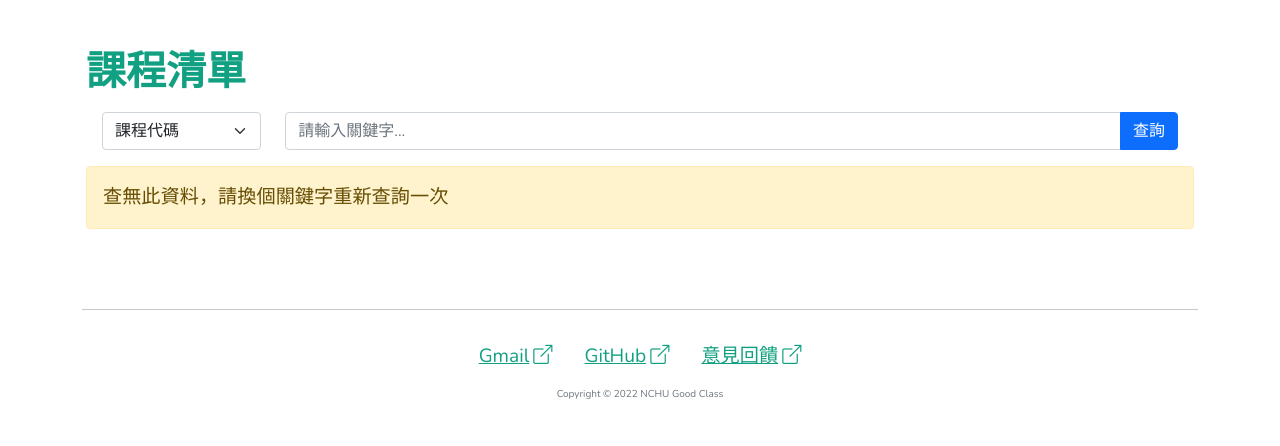
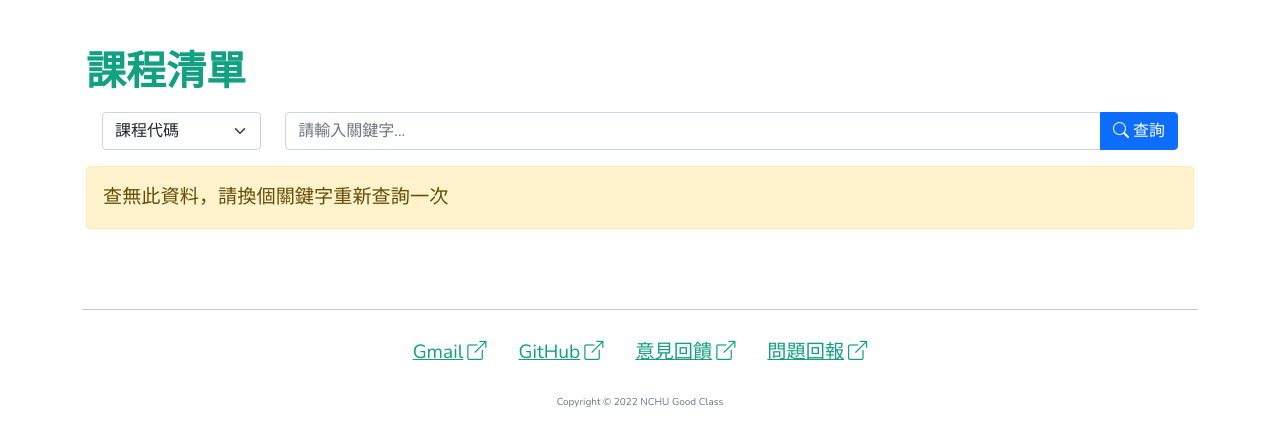
Before and after one commit to AndyChiangSH/NCHU-Good-Class, a Django app: page /web/class/ in a window 1280 px wide. Shown: the part 62-508 px from the top of the page. Run offline with Django 3.2, Linux system fonts and the light colour scheme; data that the repository does not hold is empty; some libraries are stand-ins or nearby versions.

Commit message:
0.2.6 - add 問題回報 + add search icon

```diff
--- a/templates/base.html
+++ b/templates/base.html
@@ -134,17 +134,21 @@
 
     <div class="container footer">
         <hr class="my-3">
-        <div class="d-flex flex-wrap justify-content-center">
-            <div class="m-3 text-center">
+        <div class="d-flex flex-wrap justify-content-center my-4">
+            <div class="mx-3 my-1 text-center">
                 <a class="link-main-color" href="mailto:nchugoodclass@gmail.com">Gmail<i
                         class="bi bi-box-arrow-up-right ms-1"></i></a>
             </div>
-            <div class="m-3 text-center">
+            <div class="mx-3 my-1 text-center">
                 <a class="link-main-color" href="https://github.com/AndyChiangSH/NCHU-Good-Class"
                     target="_blank">GitHub<i class="bi bi-box-arrow-up-right ms-1"></i></a>
             </div>
-            <div class="m-3 text-center">
+            <div class="mx-3 my-1 text-center">
                 <a class="link-main-color" href="#" target="_blank">意見回饋<i
+                        class="bi bi-box-arrow-up-right ms-1"></i></a>
+            </div>
+            <div class="mx-3 my-1 text-center">
+                <a class="link-main-color" href="#" target="_blank">問題回報<i
                         class="bi bi-box-arrow-up-right ms-1"></i></a>
             </div>
         </div>
--- a/web/templates/web/class_list.html
+++ b/web/templates/web/class_list.html
@@ -27,7 +27,7 @@
             <div class="input-group">
                 <input type="text" class="form-control" placeholder="請輸入關鍵字..." name="q"
                     value="{{ request.GET.q|default:'' }}">
-                <button type="submit" class="btn btn-primary">查詢</button>
+                <button type="submit" class="btn btn-primary"><i class="bi bi-search me-1"></i>查詢</button>
             </div>
         </div>
     </div>
@@ -46,7 +46,8 @@
                             {% csrf_token %}
 
                             <input type="hidden" name="next" value="{{ request.get_full_path }}">
-                            <button type="submit" class="text-warning" style="background: none; border: none; padding: 0;">
+                            <button type="submit" class="text-warning"
+                                style="background: none; border: none; padding: 0;">
                                 {% if class.followed %}
                                 <i class="bi bi-star-fill"></i>
                                 {% else %}
@@ -117,7 +118,8 @@
         <form action="" method="GET">
             <input type="hidden" name="t" value="{{ request.GET.t }}">
             <input type="hidden" name="q" value="{{ request.GET.q }}">
-            Page <input type="number" name="page" style="width: 60px;" min="1" max="{{ classes.paginator.num_pages }}" value="{{ classes.number }}"> of {{ classes.paginator.num_pages }}
+            Page <input type="number" name="page" style="width: 60px;" min="1" max="{{ classes.paginator.num_pages }}"
+                value="{{ classes.number }}"> of {{ classes.paginator.num_pages }}
             <input class="btn btn-outline-primary btn-sm" type="submit" value="GO">
         </form>
     </div>
```
Also changed, not shown: web/templates/web/class_detail.html (+6 -6 lines).
